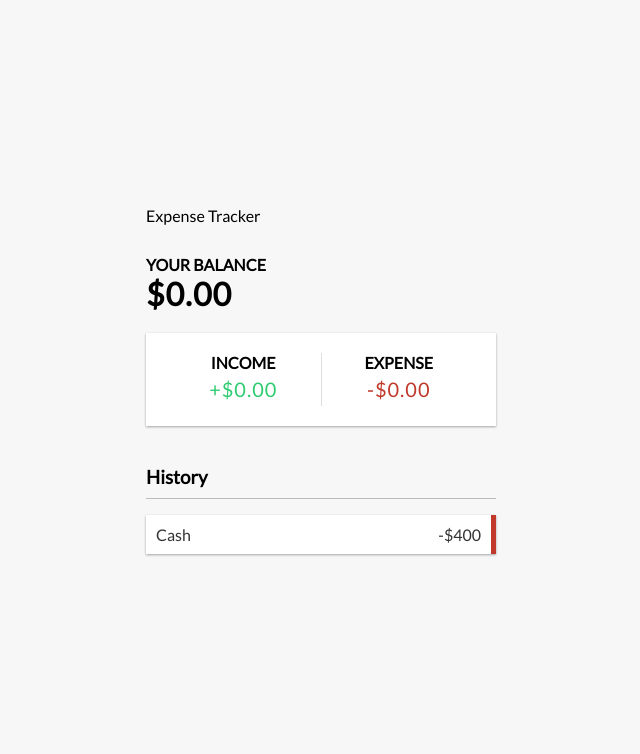
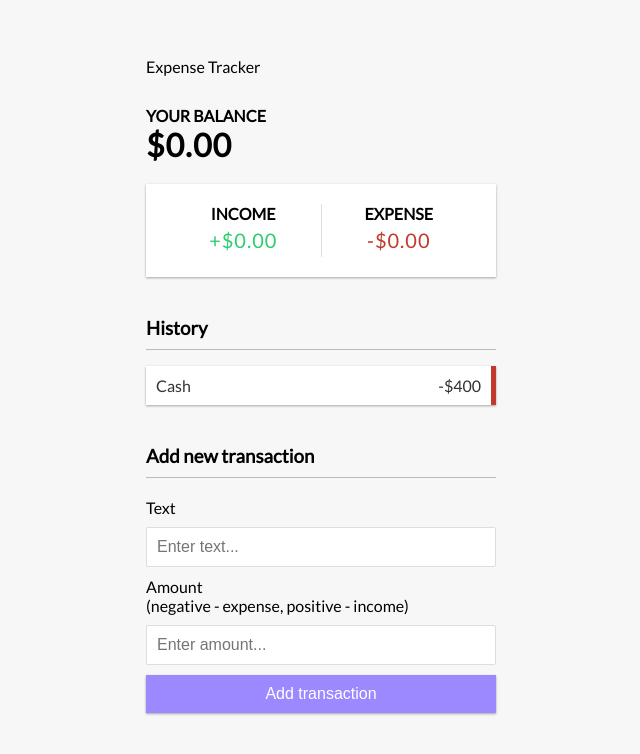
Before and after one commit to jahedripon9/expense-tracker, a React (Create React App) app: page / in a window 1280 px wide. Shown: the top 754 px of the page, without its empty margins (319-959 px from the left). Built offline with nearby package versions, Linux system fonts and the light colour scheme.

Commit message:
Add new transaction

```diff
--- a/src/App.js
+++ b/src/App.js
@@ -1,4 +1,5 @@
 import './App.css';
+import { AddTransaction } from './component/AddTransaction';
 import { Balance } from './component/Balance';
 import { Header } from './component/Header';
 import { IncomeExpenses } from './component/IncomeExpenses';
@@ -12,6 +13,7 @@
         <Balance />
         <IncomeExpenses />
         <TransactionList />
+        <AddTransaction />
       </div>
     </>
   );
--- /dev/null
+++ b/src/component/AddTransaction.js
@@ -0,0 +1,23 @@
+import React from 'react'
+
+export const AddTransaction = () => {
+    return (
+        <div>
+            <h3>Add new transaction</h3>
+            <form >
+                <div class="form-control">
+                    <label for="text">Text</label>
+                    <input type="text" placeholder="Enter text..." />
+                </div>
+                <div class="form-control">
+                    <label for="amount"
+                    >Amount <br />
+                        (negative - expense, positive - income)</label
+                    >
+                    <input type="number" placeholder="Enter amount..." />
+                </div>
+                <button class="btn">Add transaction</button>
+            </form>
+        </div>
+    )
+}
```
